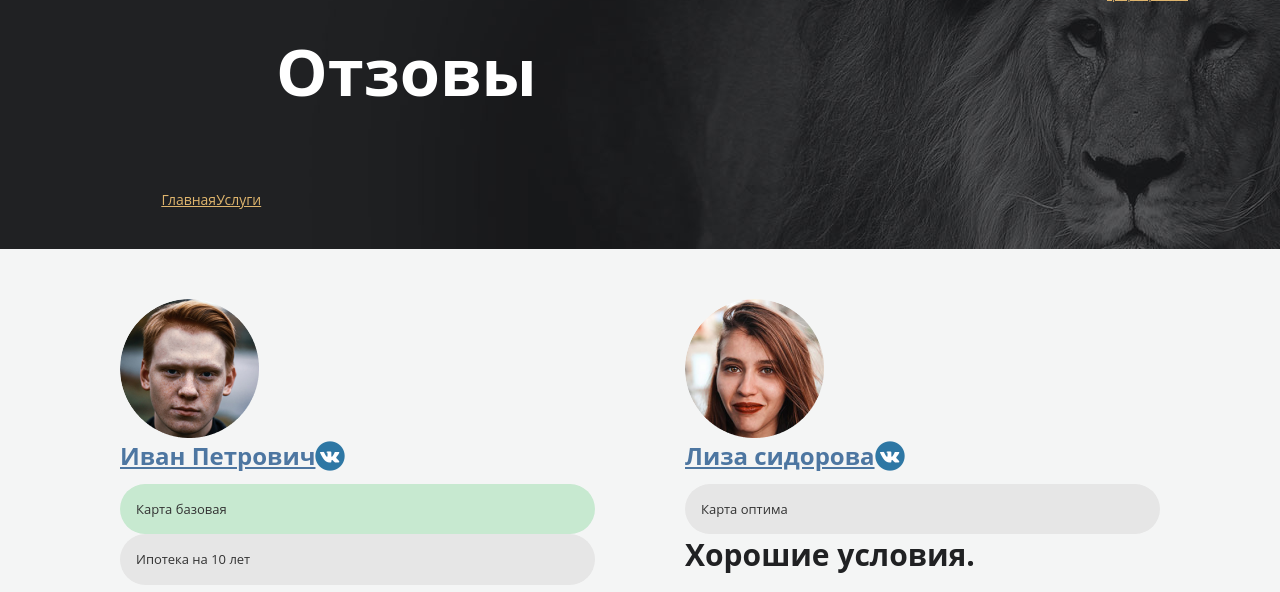
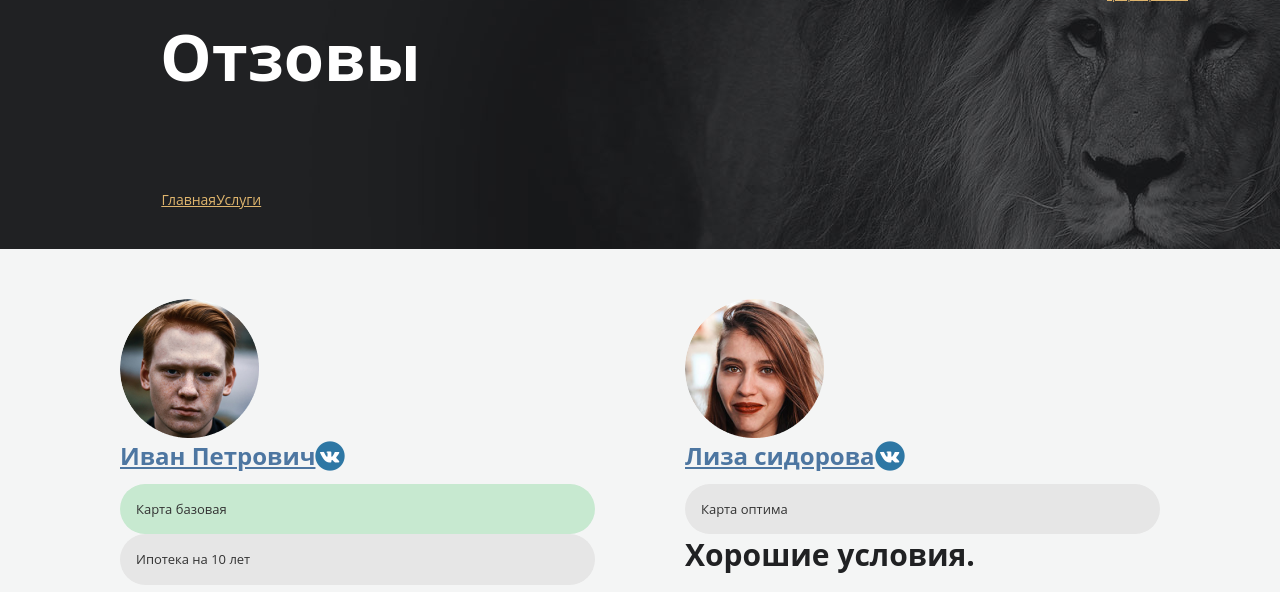
Before and after one commit to Aidar665/Dober-Bank, a plain HTML site: page reviews.html in a window 1280 px wide. Shown: the part 102-694 px from the top of the page. Drawn offline with Linux system fonts and the light colour scheme.

Commit message:
Add files via upload

```diff
--- a/main.css
+++ b/main.css
@@ -523,7 +523,6 @@ img.about__img{
 }
 
 .menu {
-
     font-style: normal;
     font-weight: normal;
     font-size: 14px;
@@ -652,18 +651,15 @@ text-align: right;
 }
 
 .page-title{
-    position: absolute;
-    width: 264px;
-    height: 98px;
-    left: 276px;
-    top: 122px;
-    font-style: normal;
+    margin-top: -15%;
     font-weight: bold;
     font-size: 65px;
     line-height: 93px;
     display: flex;
     align-items: flex-end;
     color: #FFFFFF;
+    margin-left: 70px;
+    margin-bottom: 59px;
 
 }
 
```
